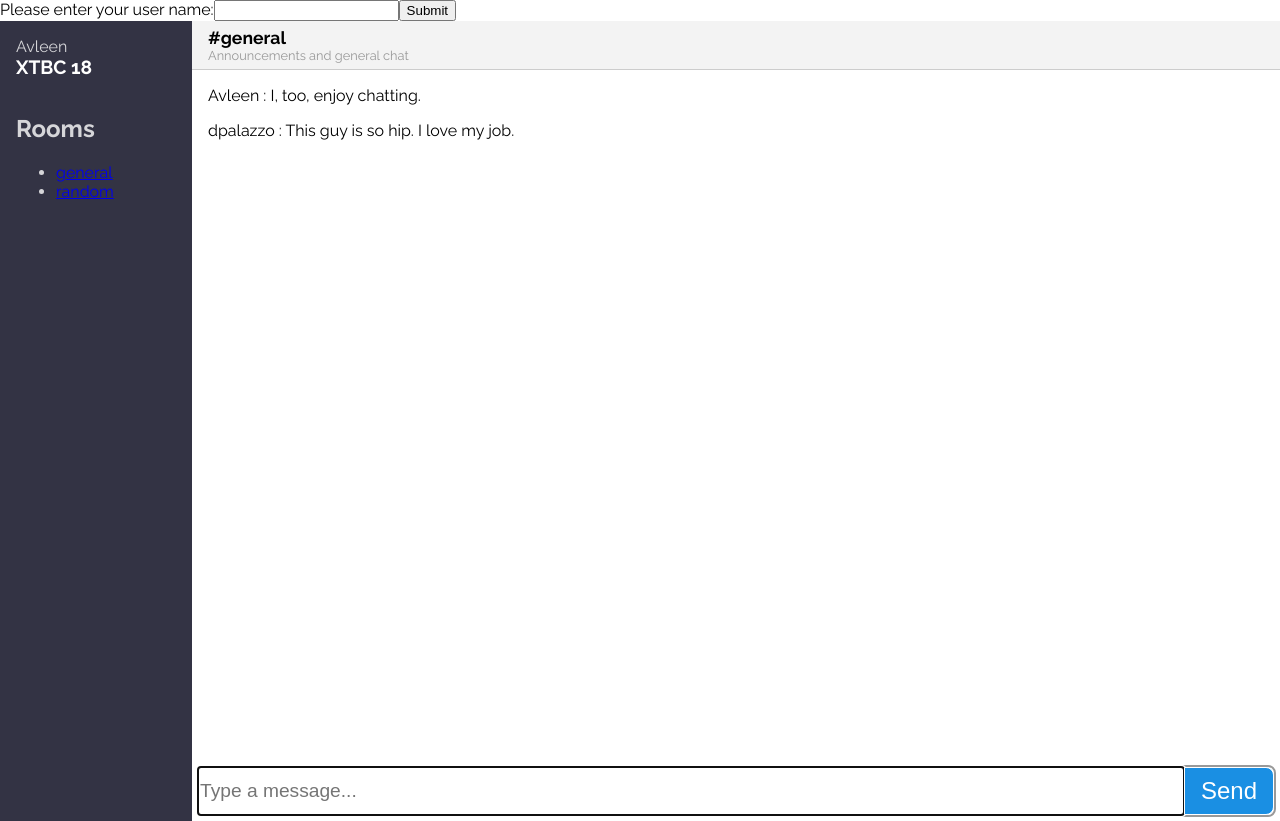
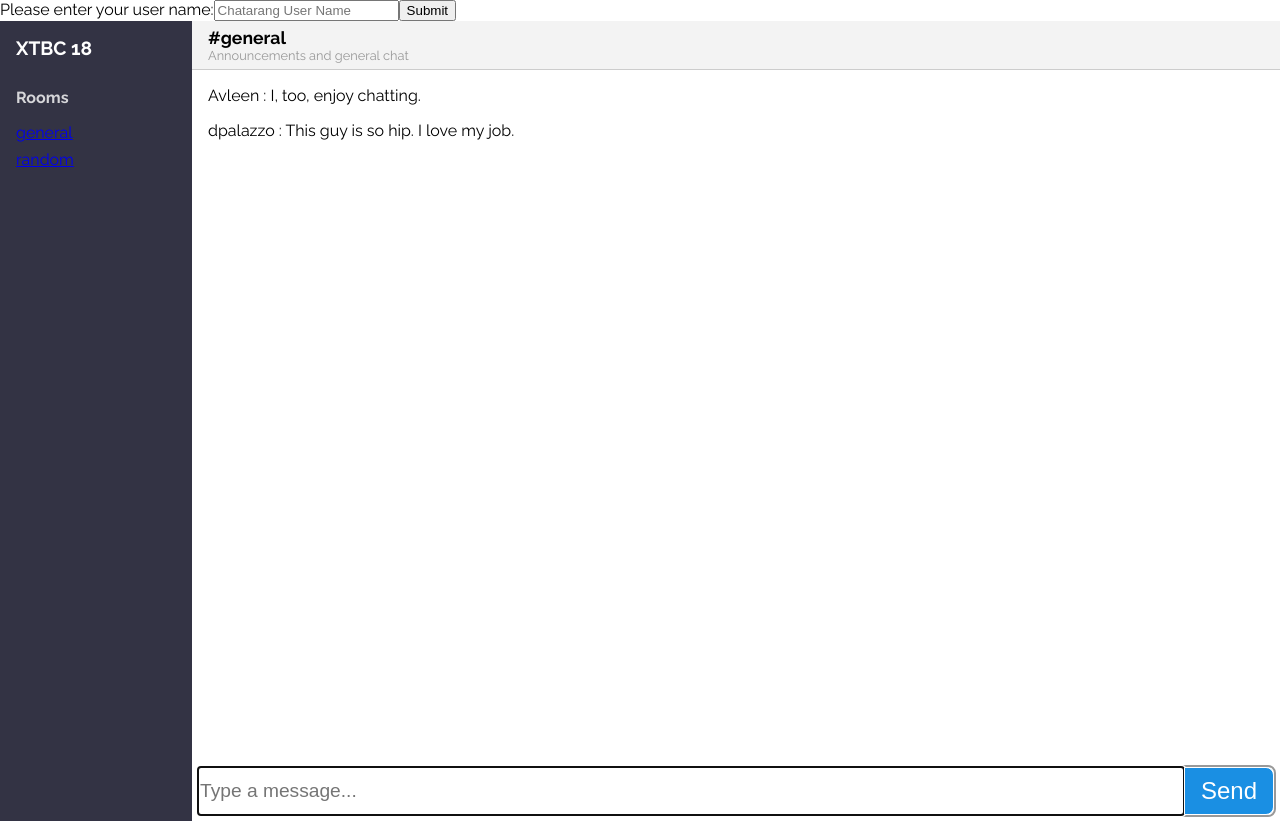
Before and after one commit to avleen2898/chatarang, a React (Create React App) app: page / in a window 1280 px wide. Built offline with nearby package versions, Linux system fonts and the light colour scheme.

Commit message:
Save user information from SignIn component in App's state

```diff
--- a/src/App.js
+++ b/src/App.js
@@ -8,18 +8,31 @@ class App extends Component {
   constructor(){
     super();
     this.state = {
-      user: {
-        uid: '123456789',
+      user: [
+        {
+        uid: '1',
         displayName: 'Avleen',
         email: 'avleen2898@gmail.com',
-      }
+      },
+    ]
     };
   }
+
+  addUser = (userName) => {
+    const userNames = [...this.state.user];
+    userNames.push({
+      uid: `${userName}--2018`,
+      displayName: userName,
+      email: '',
+    });
+    this.setState({user: userNames});
+  }
+
 
   render() {
     return (
       <div className="App">
-       <SignIn />
+       <SignIn addUser={this.addUser}/>
        <Main user={this.state.user}/>
       </div>
     );
--- a/src/Main.js
+++ b/src/Main.js
@@ -6,7 +6,7 @@ import Chat from './Chat';
 class Main extends Component{
     render(){
         return (
-            <div className="Main" style={styles}>
+            <div className="Main" style={styles.main}>
                 <Sidebar user={this.props.user}/>
                 <Chat user={this.props.user}/>
             </div>
@@ -15,9 +15,11 @@ class Main extends Component{
 }
 
 const styles = {
-    display: 'flex',
-    alignItems: 'stretch',
-    height: '100vh',
+    main: {
+        display: 'flex',
+        alignItems: 'stretch',
+        height: '100vh',
+    },
   }
 
 export default Main;
--- a/src/Sidebar.js
+++ b/src/Sidebar.js
@@ -16,10 +16,10 @@ const Sidebar = (props) => {
         XTBC 18
       </h1>
       <nav className="RoomList" style={styles.children}>
-        <h2>Rooms</h2>
-        <ul>
-          <li><a href="#">general</a></li>
-          <li><a href="#">random</a></li>
+        <h2 style={styles.h2}>Rooms</h2>
+        <ul style={styles.ul}>
+          <li style={styles.li}><a href="#">general</a></li>
+          <li style={styles.li}><a href="#">random</a></li>
         </ul>
       </nav>
     </aside>
@@ -35,16 +35,30 @@ const styles = {
     display: 'flex',
     flexDirection: 'column',
   },
-
   children: {
     padding: '0 1rem',
   },
-
   h1: {
     color: 'white',
     fontSize: '1.2rem',
     marginTop: 0,
     padding: '0 1rem',
+  },
+  h2: {
+    fontSize: '1rem',
+  },
+  ul: {
+    listStyle: 'none',
+    marginLeft: 0,
+    paddingLeft: 0,
+  },
+  li: {
+    marginBottom: '0.5rem',
+  },
+  a: {
+    display: 'block',
+    color: 'whitesmoke',
+    textDecoration: 'none',
   }
 };
 
--- a/src/SignIn.js
+++ b/src/SignIn.js
@@ -3,12 +3,29 @@ import React, {Component} from 'react';
 class SignIn extends Component{
     constructor(){
         super();
+        this.state = {
+            userName: ''
+        }
     }
+
+    handleChange = (ev) => {
+      this.setState({userName: ev.target.value});
+    }
+
+    handleSubmit = (ev) =>  {
+        ev.preventDefault();
+        this.props.addUser(this.state.userName);
+        this.setState({userName: ''});
+    }
+
     render(){
         return (
-            <form className="SignIn">
+            <form className="SignIn" onSubmit={this.handleSubmit}>
                 Please enter your user name:
-                <input type="text" />
+                <input type="text"
+                placeholder="Chatarang User Name"
+                value={this.state.userName}
+                onChange={this.handleChange} />
                 <button type="submit">Submit</button>
             </form>
         )
```
